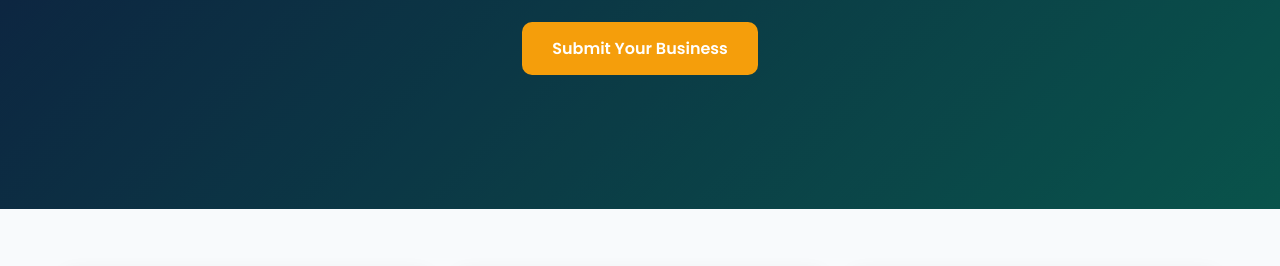
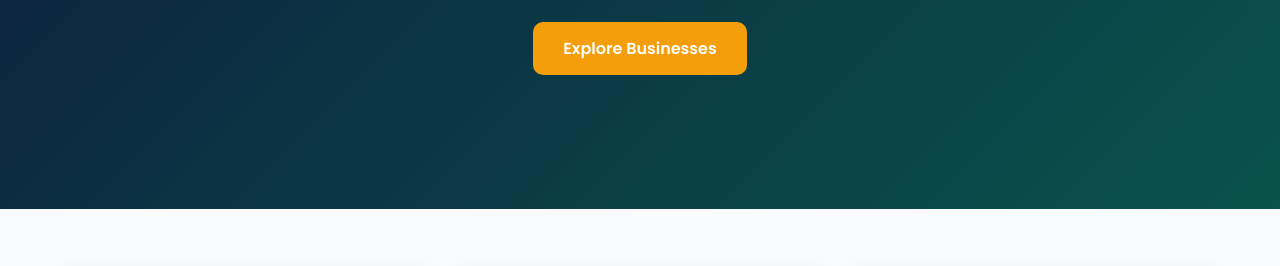
Before and after one commit to anto-nia234/BizConnect, a plain HTML site: page index.html in a window 1280 px wide. Shown: the part 501-767 px from the top of the page. Drawn offline with nearby package versions, Linux system fonts and the light colour scheme.

Commit message:
Update Submit Business link and button text

```diff
--- a/index.html
+++ b/index.html
@@ -42,7 +42,7 @@
 
                 <li><a href="#map-section">Map</a></li>
 
-                <li><a href="#submit-business">Submit Business</a></li>
+                <li><a href="https://forms.gle/QzqLuqEncVpW87xY7" target="_blank">Submit Business</a></li>
 
             </ul>
 
@@ -78,8 +78,8 @@
                 Port Harcourt and Bonny Island.
             </p>
 
-            <a href="https://forms.gle/QZqLuqEncVpW87xY7" class="hero-btn" target="_blank">
-                Submit Your Business
+            <a href="#businesses" class="hero-btn">
+                Explore Businesses
             </a>
 
         </div>
```
